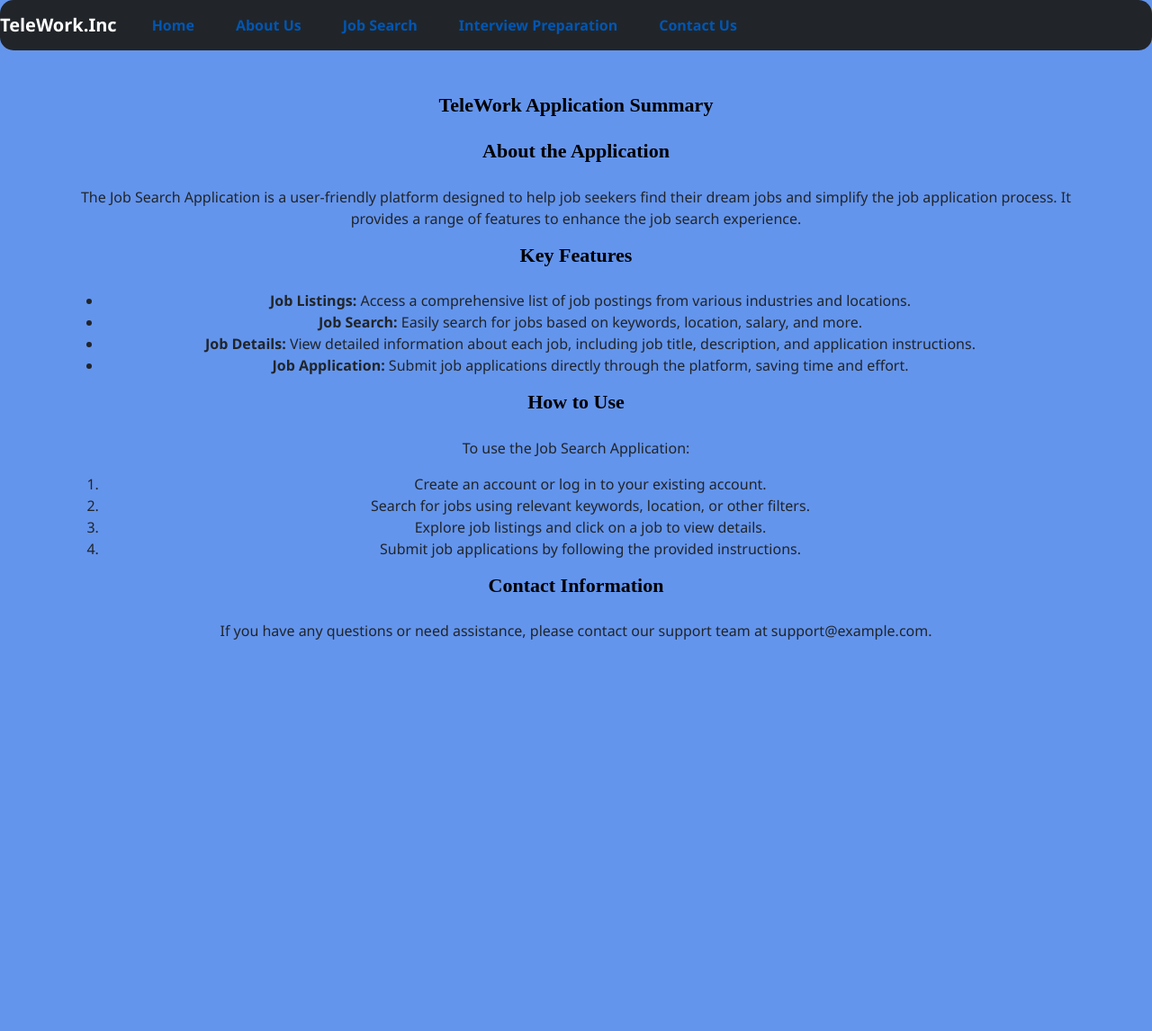
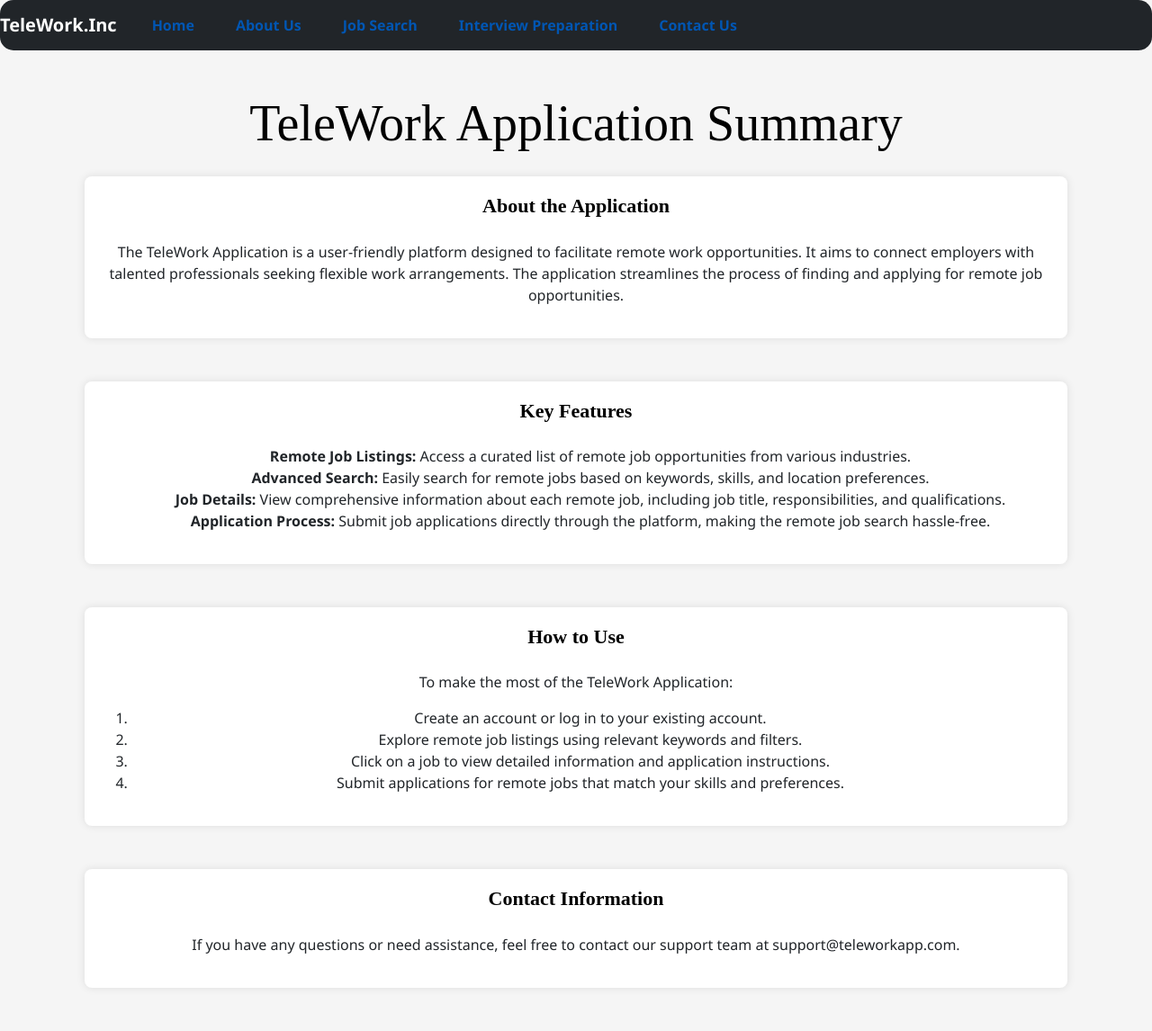
Before and after one commit to CSU-ITCapstone-Fall-23/TeleWork, a Flask app: page /about in a window 1280 px wide. Shown: the whole page at 90% size. Before the commit the page ends 711 px from the top, so only its background shows below. Run offline with Flask 3, Linux system fonts and the light colour scheme; some libraries are stand-ins or nearby versions.

Commit message:
updating about page

```diff
--- a/templates/about.html
+++ b/templates/about.html
@@ -1,52 +1,96 @@
-<!doctype html>
+<!DOCTYPE html>
 <html lang="en">
 <head>
     <meta charset="utf-8">
     <meta name="viewport" content="width=device-width, initial-scale=1">
     <link href="https://cdn.jsdelivr.net/npm/bootstrap@5.1.0/dist/css/bootstrap.min.css" rel="stylesheet" integrity="sha384-KyZXEAg3QhqLMpG8r+8fhAXLRk2vvoC2f3B09zVXn8CA5QIVfZOJ3BCsw2P0p/We" crossorigin="anonymous">
     <link rel="stylesheet" href="{{url_for('static',filename='css/app.css')}}">
-    <title>about</title>
+    <style>
+        body {
+            font-family: 'Segoe UI', Tahoma, Geneva, Verdana, sans-serif;
+            margin: 20px;
+            background-color: #f5f5f5 !important;
+            color: #333;
+        }
+
+        section {
+            margin-bottom: 40px;
+            background-color: #fff;
+            padding: 20px;
+            border-radius: 8px;
+            box-shadow: 0 0 10px rgba(0, 0, 0, 0.1);
+        }
+
+        h1, h2 {
+            color: #004080;
+        }
+
+        ul {
+            list-style-type: none;
+            padding: 0;
+        }
+
+        a {
+            color:  #f5f5f5;
+        }
+
+
+    </style>
+    <title>About</title>
 </head>
 <body>
     {% extends "template.html" %}
     {% block content %}
-      <h1  class="mt-5">TeleWork Application Summary</h1>
-  <section>
+        <div class="container mt-5">
+
+            <h1 class="display-4">TeleWork Application Summary</h1>
+
+            <!-- About the Application Section -->
+            <section class="mb-5">
                 <h2>About the Application</h2>
                 <p>
-          The Job Search Application is a user-friendly platform designed to help job seekers find their dream jobs and simplify the job application process. It provides a range of features to enhance the job search experience.
+                    The TeleWork Application is a user-friendly platform designed to facilitate remote work opportunities. It aims to connect employers with talented professionals seeking flexible work arrangements. The application streamlines the process of finding and applying for remote job opportunities.
                 </p>
             </section>
-  <section>
+
+            <!-- Key Features Section -->
+            <section class="mb-5">
                 <h2>Key Features</h2>
                 <ul>
-          <li><strong>Job Listings:</strong> Access a comprehensive list of job postings from various industries and locations.</li>
-          <li><strong>Job Search:</strong> Easily search for jobs based on keywords, location, salary, and more.</li>
-          <li><strong>Job Details:</strong> View detailed information about each job, including job title, description, and application instructions.</li>
-          <li><strong>Job Application:</strong> Submit job applications directly through the platform, saving time and effort.</li>
+                    <li><strong>Remote Job Listings:</strong> Access a curated list of remote job opportunities from various industries.</li>
+                    <li><strong>Advanced Search:</strong> Easily search for remote jobs based on keywords, skills, and location preferences.</li>
+                    <li><strong>Job Details:</strong> View comprehensive information about each remote job, including job title, responsibilities, and qualifications.</li>
+                    <li><strong>Application Process:</strong> Submit job applications directly through the platform, making the remote job search hassle-free.</li>
                     <!-- Add more key features as needed -->
                 </ul>
             </section>
-  <section>
+
+            <!-- How to Use Section -->
+            <section class="mb-5">
                 <h2>How to Use</h2>
                 <p>
-          To use the Job Search Application:
+                    To make the most of the TeleWork Application:
                 </p>
                 <ol>
                     <li>Create an account or log in to your existing account.</li>
-          <li>Search for jobs using relevant keywords, location, or other filters.</li>
-          <li>Explore job listings and click on a job to view details.</li>
-          <li>Submit job applications by following the provided instructions.</li>
+                    <li>Explore remote job listings using relevant keywords and filters.</li>
+                    <li>Click on a job to view detailed information and application instructions.</li>
+                    <li>Submit applications for remote jobs that match your skills and preferences.</li>
                 </ol>
             </section>
-  <section>
+
+            <!-- Contact Information Section -->
+            <section class="mb-5">
                 <h2>Contact Information</h2>
                 <p>
-          If you have any questions or need assistance, please contact our support team at support@example.com.
+                    If you have any questions or need assistance, feel free to contact our support team at support@teleworkapp.com.
                 </p>
             </section>
 
+
+        </div>
     {% endblock %}
+
     <script src="https://cdn.jsdelivr.net/npm/bootstrap@5.1.0/dist/js/bootstrap.bundle.min.js" integrity="sha384-U1DAWAznBHeqEIlVSCgzq+c9gqGAJn5c/t99JyeKa9xxaYpSvHU5awsuZVVFIhvj" crossorigin="anonymous"></script>
 </body>
 </html>
```
Lines whose indentation alone changed are shown as unchanged.
